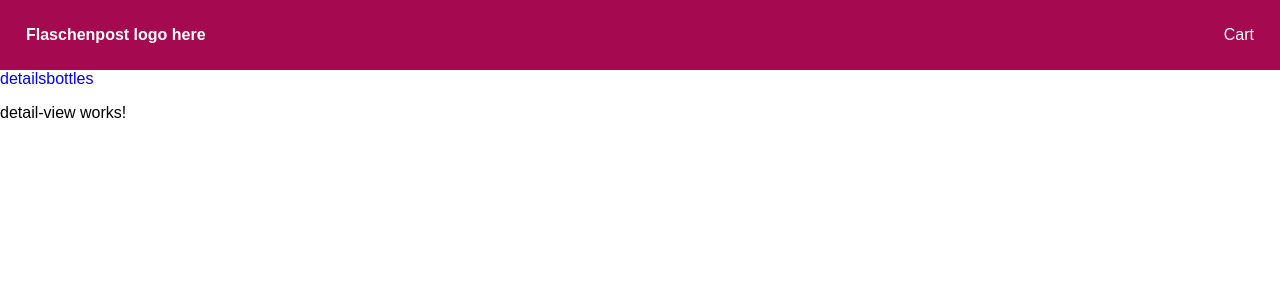
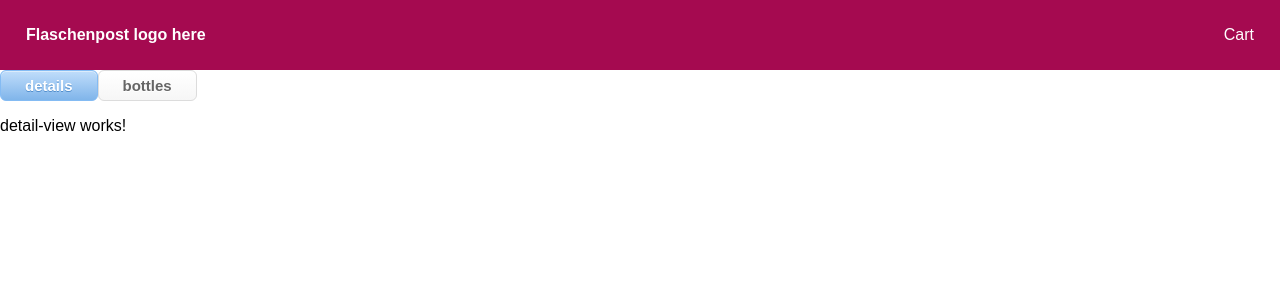
Before and after one commit to DonJuanKim/DonJuanKim-flaschenpost-SE-Frontend-Web-App, an Angular app: page /detail-view in a window 1280 px wide. Shown: the top 300 px of the page. Built offline with nearby package versions, Linux system fonts and the light colour scheme.

Commit message:
Toggle button basic styled.

```diff
--- a/src/app/app.component.css
+++ b/src/app/app.component.css
@@ -0,0 +1,23 @@
+.button {
+  box-shadow: inset 0 1px 0 0 #ffffff;
+  background: #ffffff linear-gradient(to bottom, #ffffff 5%, #f6f6f6 100%);
+  border-radius: 6px;
+  border: 1px solid #dcdcdc;
+  display: inline-block;
+  cursor: pointer;
+  color: #666666;
+  font-family: Arial, sans-serif;
+  font-size: 15px;
+  font-weight: bold;
+  padding: 6px 24px;
+  text-decoration: none;
+  text-shadow: 0 1px 0 #ffffff;
+  outline: 0;
+}
+.activebutton {
+  box-shadow: inset 0 1px 0 0 #dcecfb;
+  background: #bddbfa linear-gradient(to bottom, #bddbfa 5%, #80b5ea 100%);
+  border: 1px solid #84bbf3;
+  color: #ffffff;
+  text-shadow: 0 1px 0 #528ecc;
+}
--- a/src/app/app.component.html
+++ b/src/app/app.component.html
@@ -1,6 +1,18 @@
 <app-header></app-header>
 <div>
-  <a class="button" routerLink="/detail-view">details</a>
-  <a class="button" routerLink="/bottle-view">bottles</a>
+  <a
+    class="button"
+    routerLink="/detail-view"
+    routerLinkActive="activebutton"
+    ariaCurrentWhenActive="page"
+    >details</a
+  >
+  <a
+    class="button"
+    routerLink="/bottle-view"
+    routerLinkActive="activebutton"
+    ariaCurrentWhenActive="page"
+    >bottles</a
+  >
 </div>
 <router-outlet></router-outlet>
--- a/src/app/app.module.ts
+++ b/src/app/app.module.ts
@@ -26,6 +26,7 @@
       { path: 'detail-view', component: DetailViewComponent },
       { path: 'bottle-view', component: BottleViewComponent },
       { path: 'cart', component: CartComponent },
+      { path: '', redirectTo: 'detail-view', pathMatch: 'full' },
     ]),
   ],
   providers: [],
```
